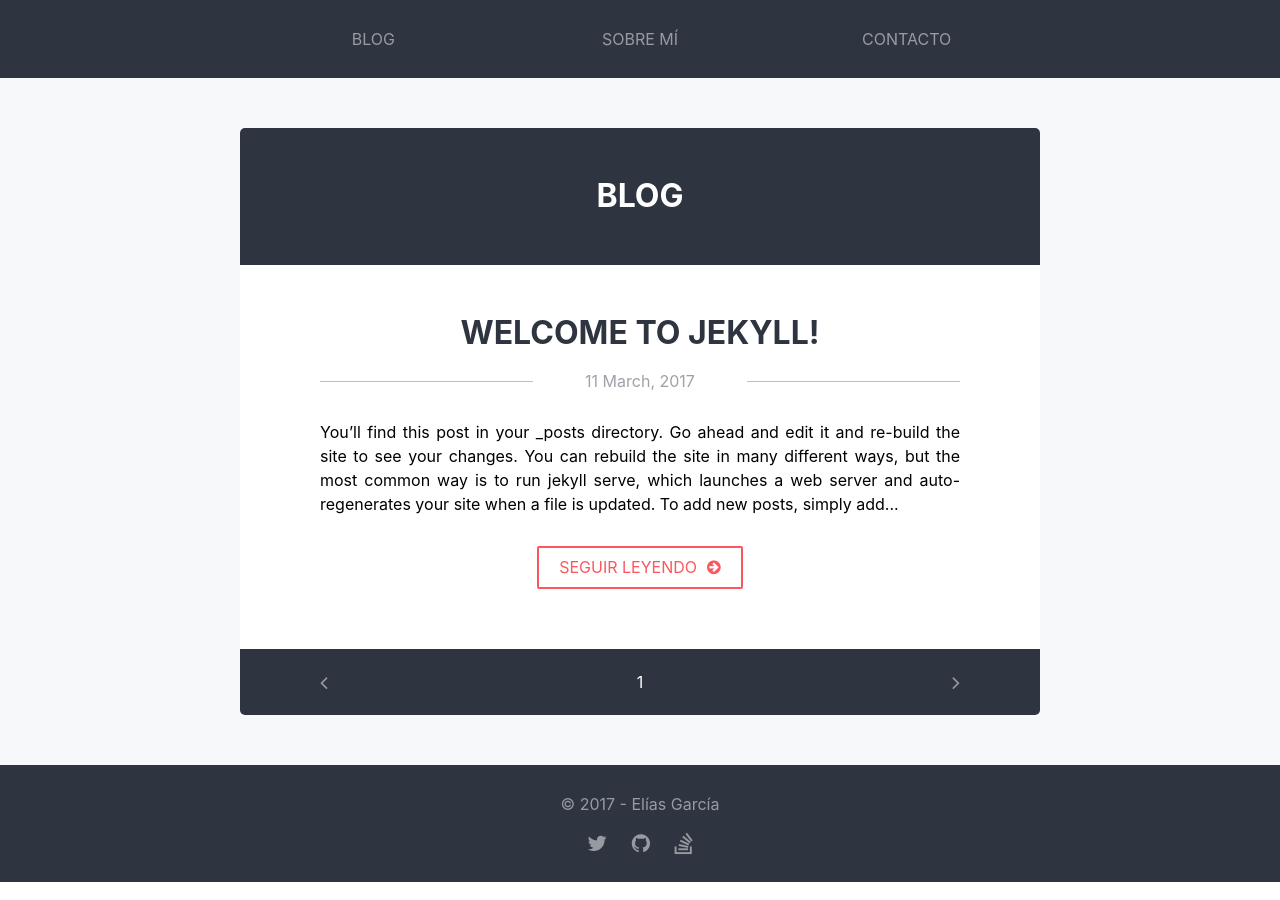
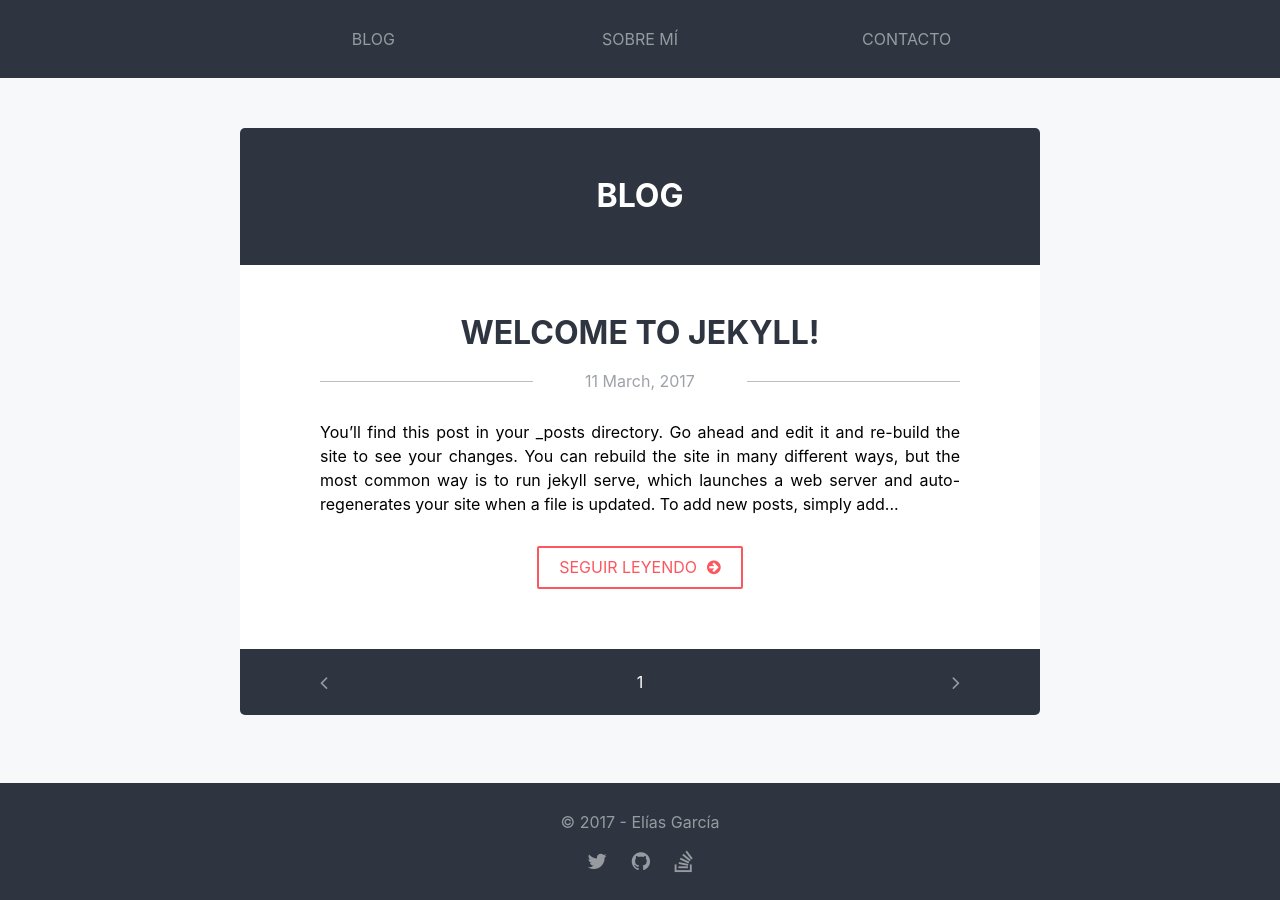
Before and after one commit to elias-garcia/elias-garcia.github.io, a Jekyll site: the page built from index.html, in a window 1280 px wide. Built offline with Jekyll 4.4.1, drawn with Linux system fonts in a browser that asks for light colours; the list of posts is cut into pages by our own code.

Commit message:
Sticky footer added

```diff
--- a/_sass/_base.scss
+++ b/_sass/_base.scss
@@ -1,5 +1,7 @@
 body {
-  min-height: 100%;
+  display: flex;
+  min-height: 100vh;
+  flex-direction: column;
 }
 
 input {
--- a/_sass/_main.scss
+++ b/_sass/_main.scss
@@ -1,4 +1,5 @@
 main {
+  flex: 1;
   background-color: $light-grey;
   padding: 50px 0px;
 }
```
